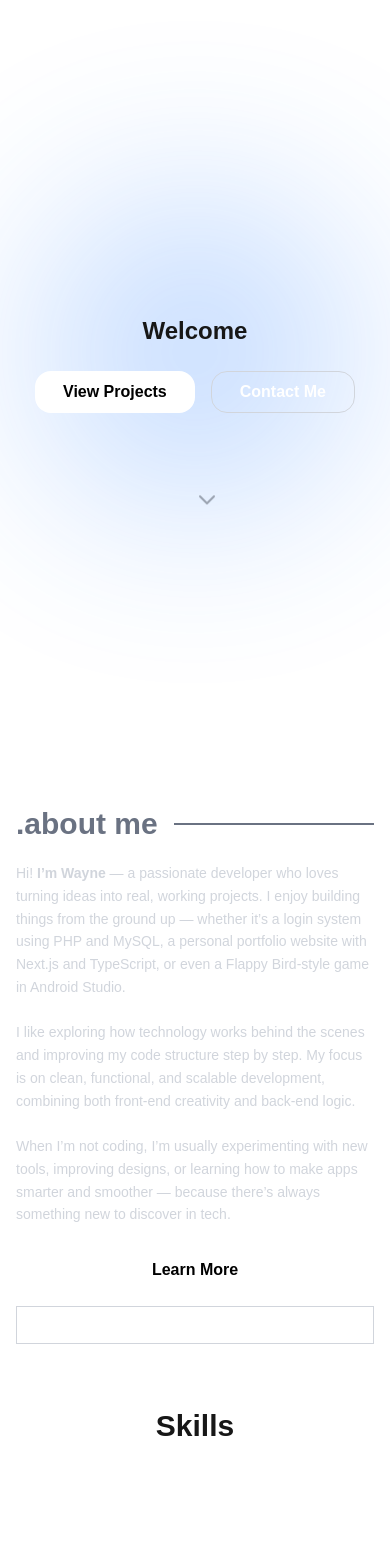
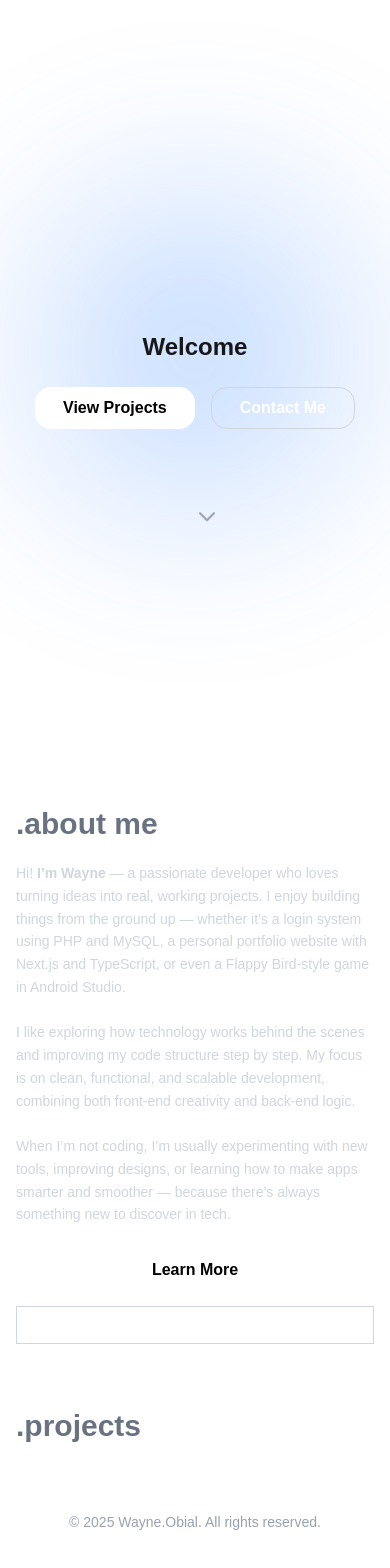
Before and after one commit to wynnee0110/My-Portfolio, a Next.js app: page / in a window 390 px wide. Shown: the part 70-1638 px from the top of the page. Built offline with nearby package versions, Linux system fonts and the light colour scheme.

Commit message:
Improve UI

```diff
--- /dev/null
+++ b/src/app/components/Footer.tsx
@@ -0,0 +1,15 @@
+"use client";
+
+import { useRouter } from "next/navigation";
+
+
+export default function Footer() {
+  const router = useRouter();
+  return (
+    <footer className="w-full py-4 px-8 bg-black-900 text-gray-400 flex flex-col sm:flex-row items-center justify-between">
+      <p className="text-sm">&copy; {new Date().getFullYear()} Wayne.Obial. All rights reserved.</p>
+        <div className="flex space-x-4 mt-2 sm:mt-0">
+            </div>
+      </footer>
+    );
+}
--- a/src/app/globals.css
+++ b/src/app/globals.css
@@ -19,6 +19,9 @@
   }
 }
 
+
+
+
 body {
   background: var(--background);
   color: var(--foreground);
--- a/src/app/page.tsx
+++ b/src/app/page.tsx
@@ -4,6 +4,7 @@ import { useRouter } from "next/navigation";
 import Link from "next/link";
 import Header from "./components/Header";
 import { useState } from "react";
+import Footer from "./components/footer";
 
 export default function HomePage() {
   const router = useRouter();
@@ -30,7 +31,7 @@ export default function HomePage() {
 
           </div>
 
-        <div className="mt-26 z-10 max-w-3xl text-center">
+        <div className="mt-34 z-10 max-w-3xl text-center">
         <h1 className="text-2xl font-bold mb-4">Welcome</h1>
         <p className="text-gray-400 max-w-md mb-6">
 
@@ -77,8 +78,8 @@ export default function HomePage() {
   <div className="text-start items-center px-4 p-8 max-w-3xl w-full">
 
     <div className="flex items-center gap-4 mb-5">
-  <h2 className="text-3xl md:text-5xl text-gray-500 font-bold whitespace-nowrap">.about me</h2>
-  <div className="h-[2px] w-full max-w-xl bg-gray-500 "></div>
+  <h2 className="text-3xl sm:text-5xl text-gray-500 font-bold whitespace-nowrap">.about me</h2>
+
             </div>
 
             <p className="text-gray-300 leading-relaxed text-sm md:text-base">
@@ -140,22 +141,49 @@ export default function HomePage() {
             learning new tech.
           </p>
         </div>
+
       )}
 
-          </div>
 
 
+          </div>
         </section>
 
+   <section className="sm:h-screen bg-black-100 flex  justify-center">
 
-        <section className="h-screen flex items-start justify-center">
-          <div className="text-start items-center px-4 p-8 max-w-2xl">
-            <h2 className="text-3xl font-bold mb-4">Skills</h2>
-            <p className="text-gray-300 leading-relaxed">
 
-            </p>
-          </div>
-    </section>
+
+  <div className="flex flex-col items-center px-4 p-8 max-w-3xl w-full">
+    <div className="flex items-center gap-4 mb-5 w-full">
+      <h2 className="text-3xl sm:text-5xl text-gray-500 font-bold whitespace-nowrap">
+        .projects
+      </h2>
+    </div>
+  </div>
+
+
+
+
+
+
+
+
+
+
+
+
+
+
+</section>
+
+
+
+
+
+
+
+
+        <Footer/>
       </main>
 
     );
```
